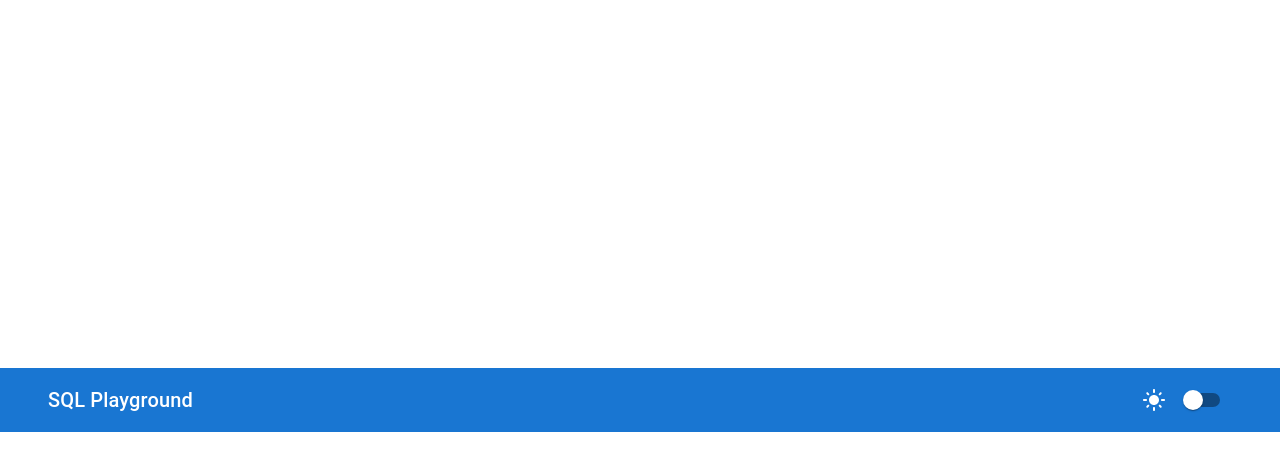
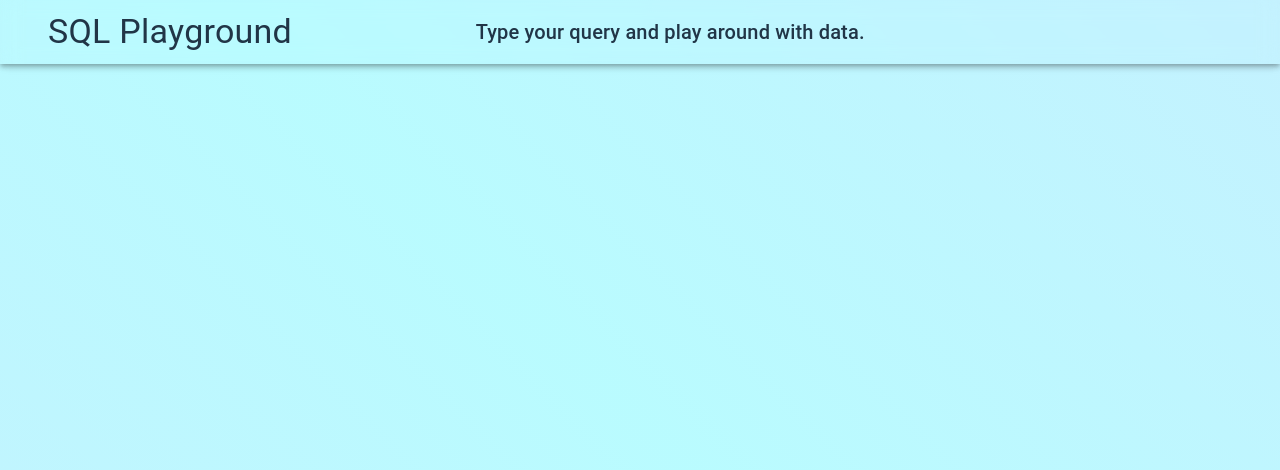
Before and after one commit to Satyam1345/SQL-Playground, a React (Vite) app: page / in a window 1280 px wide. Shown: the top 470 px of the page. Built offline with nearby package versions, Linux system fonts and the light colour scheme.

Commit message:
Navbar positioned on top and Framer Motion UI added for smooth  background.

```diff
--- a/src/App.jsx
+++ b/src/App.jsx
@@ -1,12 +1,11 @@
-import React, { useState } from 'react'
+import React, { useState } from "react";
 import { CssBaseline, ThemeProvider, createTheme } from "@mui/material";
+import { motion } from "framer-motion";
 import Navbar from "./components/Navbar";
 
 function App() {
+  const [isDarkMode, setIsDarkMode] = useState(false);
 
-  const [isDarkMode , setIsDarkMode] = useState(false);
-
-  const toggleDarkMode = () => setIsDarkMode(!isDarkMode);
   const theme = createTheme({
     palette: {
       mode: isDarkMode ? "dark" : "light",
@@ -14,13 +13,32 @@ function App() {
   });
 
   return (
-    <>
-      <ThemeProvider theme={theme}>
-      <CssBaseline />
-      <Navbar toggleDarkMode={toggleDarkMode} darkMode={isDarkMode} />
-      </ThemeProvider>
-    </>
-  )
+    <ThemeProvider theme={theme}>
+      <Navbar />
+
+    {/* Framer Motion on Screen */}
+      <motion.div
+        initial={{ opacity: 0 }}
+        animate={{
+          opacity: 1,
+          backgroundPosition: ["0% 0%", "100% 100%", "0% 0%"],
+        }}
+        transition={{ duration: 20, repeat: Infinity, ease: "linear" }}
+        style={{
+          position: "fixed",
+          top: 0,
+          left: 0,
+          width: "100vw",
+          height: "100vh",
+          background: "linear-gradient(45deg, #4facfe, #00f2fe, #4facfe)",
+          backgroundSize: "200% 200%",
+          zIndex: -1,
+        }}
+      ></motion.div>
+
+
+    </ThemeProvider>
+  );
 }
 
-export default App
+export default App;
--- a/src/components/Navbar.jsx
+++ b/src/components/Navbar.jsx
@@ -1,33 +1,27 @@
 import React from "react";
-import { AppBar, Toolbar, Typography, IconButton, Switch, Box, Container } from "@mui/material";
-import { DarkMode, LightMode } from "@mui/icons-material";
+import { AppBar, Toolbar, Typography, Box, Container } from "@mui/material";
 
-const Navbar = ({ isDarkMode, toggleDarkMode }) => {
+const Navbar = () => {
   return (
     <AppBar
-      position="static"
-      color="primary"
+      position="fixed"
+      color="transparent"
       sx={{
-        width: "100vw",
+        width: "100%",
+        top: 0,
         left: 0,
-        right: 0,
-        top: 0,
-        boxShadow: "none",
+        backdropFilter: "blur(10px)",
       }}
     >
       <Container maxWidth="xl">
         <Toolbar sx={{ display: "flex", justifyContent: "space-between" }}>
-          <Typography variant="h6" sx={{ flexGrow: 1 }}>
+          <Typography variant="h4" sx={{ flexGrow: 1 }} style ={{
+            cursor: "pointer",
+          }} >
             SQL Playground
           </Typography>
-
-
-          <Box>
-            <IconButton color="inherit" onClick={toggleDarkMode}>
-               {isDarkMode ? <DarkMode /> : <LightMode />}
-            </IconButton>
-            <Switch checked={isDarkMode} onChange={toggleDarkMode} />
-          </Box>
+          <Typography variant="h6" sx={{ flexGrow: 1 }}>Type your query and play around with data.</Typography>
+          <Typography variant="h6" sx={{ flexGrow: 1 }}></Typography>
         </Toolbar>
       </Container>
     </AppBar>
```
Also changed, not shown: package.json (+8 -1 lines), src/components/ConfettiBackground.jsx (added, +21 -0 lines), 1 other file (tests, documents, lock files or other folders).
